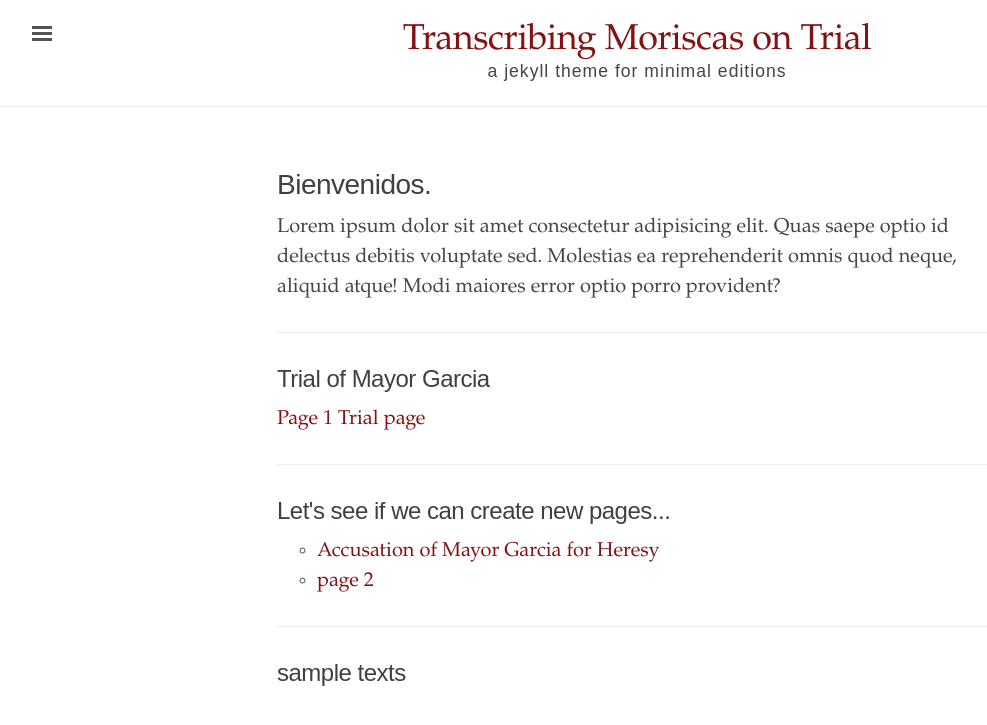
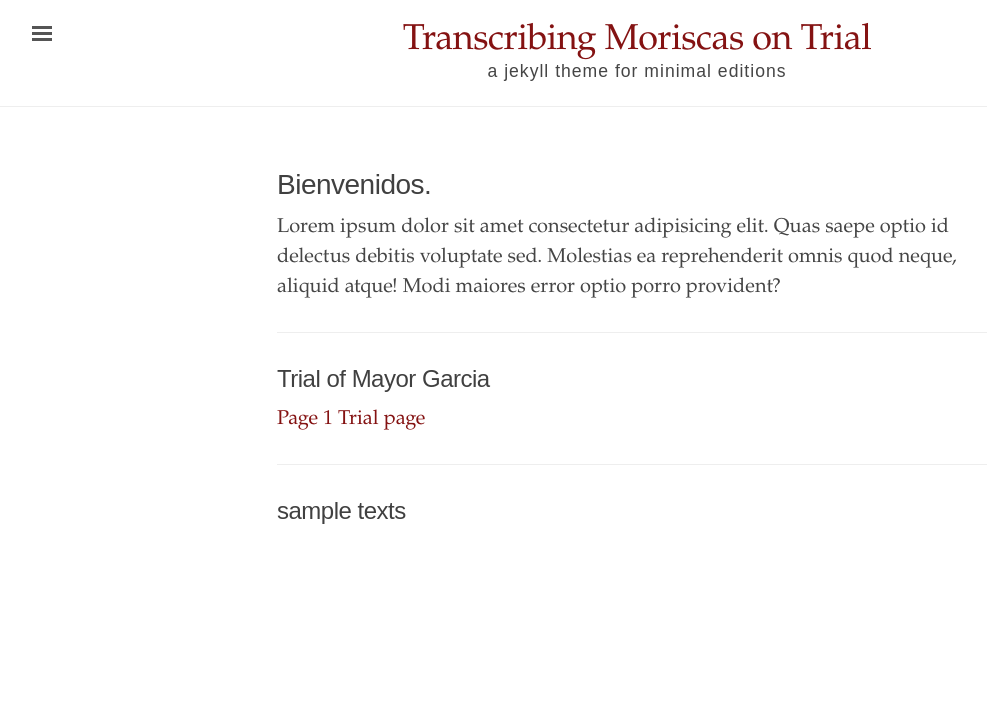
Before and after one commit to nikoisai/moriscas_blog, a Jekyll site: the page built from index.html, in a window 1280 px wide. Shown: the top 725 px of the page, without its empty margins (3-990 px from the left). Built offline with Jekyll 4.4.1, drawn with Linux system fonts in a browser that asks for light colours.

Commit message:
Remove test code.

```diff
--- a/index.html
+++ b/index.html
@@ -34,21 +34,6 @@ title: "Transcribing Moriscas on Trial."
 
 <hr>
 
-<div>
-  <h2>Let's see if we can create new pages...</h2>
-  <ul class="mayor_garcia">
-    {% for item in site.mayor_garcia %}
-      <li class="mayor-garcia-page">
-        <a href="{{ site.baseurl }}{{ item.url }}">
-          {{ item.title }}
-        </a>
-      </li>
-      {% endfor %}
-  </ul>
-</div>
-
-<hr>
-
 <div class="toc">
   <h2>sample texts</h2>
   <ul class="texts">
```
